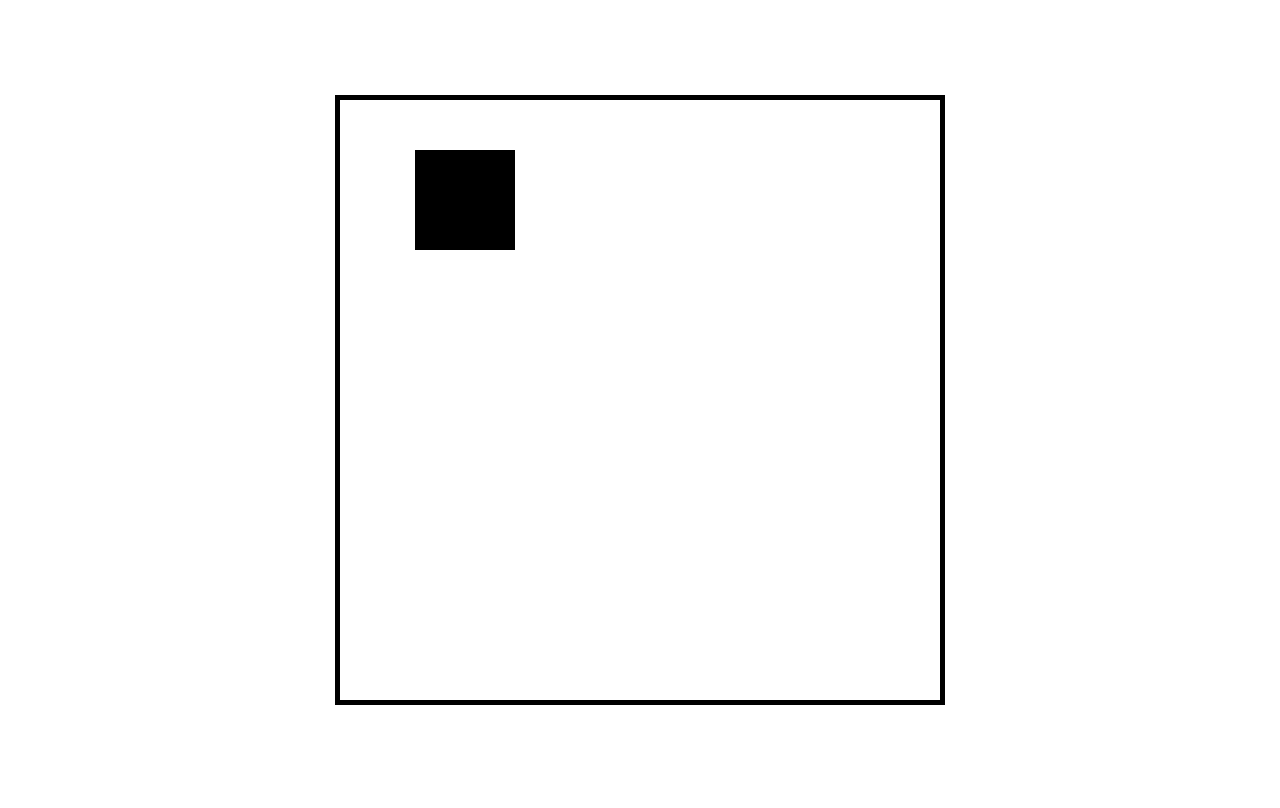
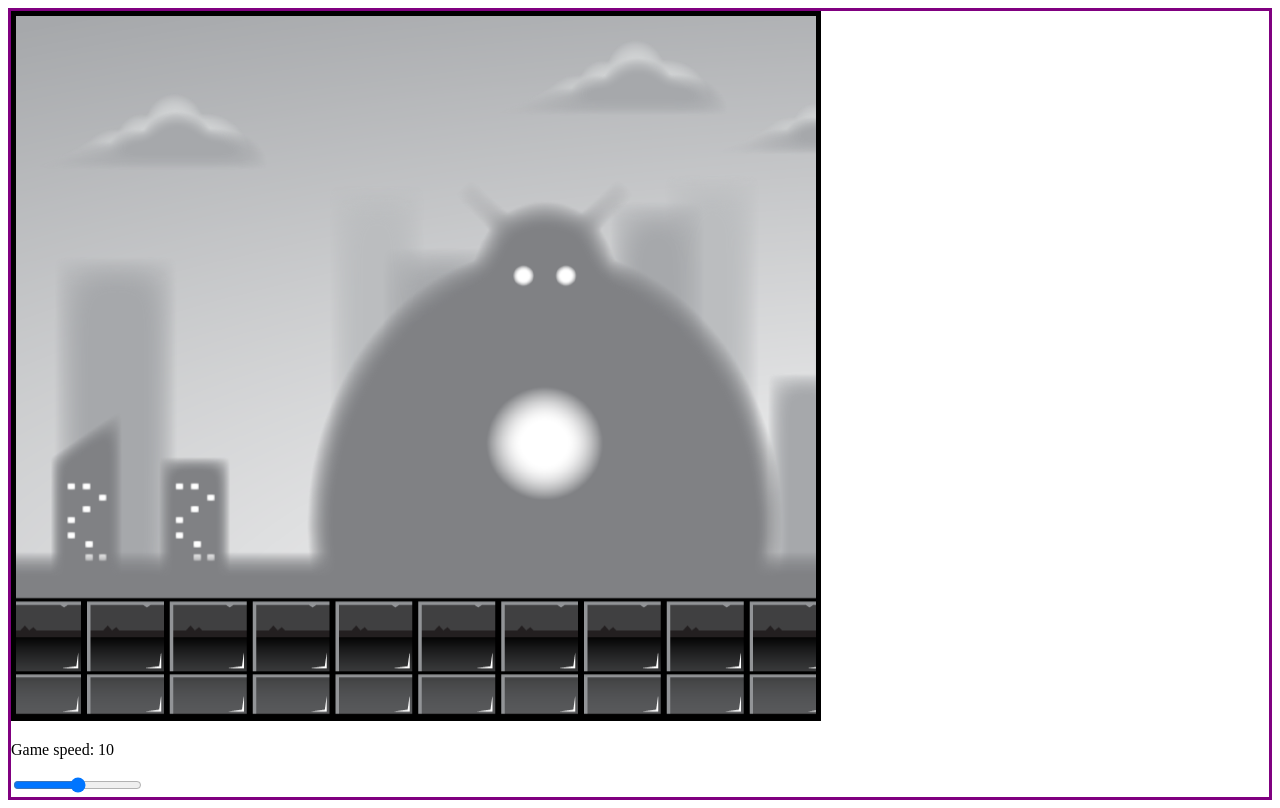
Before and after one commit to Github-Archives/fun-game, a website built with Vite: page index.html in a window 1280 px wide. Built offline with nearby package versions, Linux system fonts and the light colour scheme; animation ran at ten frames a second.

Commit message:
add moving background

```diff
--- a/index.html
+++ b/index.html
@@ -10,7 +10,18 @@
     <link rel="stylesheet" href="style.css" />
   </head>
   <body>
-    <canvas id="canvas1"></canvas>
-    <script src="main.js"></script>
+    <div id="container">
+      <canvas id="canvas1"></canvas>
+      <p>Game speed: <span id="showGameSpeed"></span></p>
+      <input
+        type="range"
+        min="0"
+        max="20"
+        value="5"
+        class="slider"
+        id="slider"
+      />
+      <script src="main.js"></script>
+    </div>
   </body>
 </html>
--- a/main.js
+++ b/main.js
@@ -1,24 +1,138 @@
 const canvas = document.getElementById('canvas1')
 const ctx = canvas.getContext('2d')
 
-// see inherent canvas functions
-console.log(ctx)
-// set canvas width/height
-const CANVAS_WIDTH = (canvas.width = 600)
-const CANVAS_HEIGHT = (canvas.height = 600)
+const CANVAS_WIDTH = (canvas.width = 800)
+const CANVAS_HEIGHT = (canvas.height = 700)
 
-// variable to update to show animation
-let x = 0
+// BACKGROUND
+let gameSpeed = 10
+
+const backgroundLayer1 = new Image()
+backgroundLayer1.src = 'Assets/images/backgroundLayers/layer-1.png'
+const backgroundLayer2 = new Image()
+backgroundLayer2.src = 'Assets/images/backgroundLayers/layer-2.png'
+const backgroundLayer3 = new Image()
+backgroundLayer3.src = 'Assets/images/backgroundLayers/layer-3.png'
+const backgroundLayer4 = new Image()
+backgroundLayer4.src = 'Assets/images/backgroundLayers/layer-4.png'
+const backgroundLayer5 = new Image()
+backgroundLayer5.src = 'Assets/images/backgroundLayers/layer-5.png'
+
+// makes sure page is loaded fully before running nested code
+window.addEventListener('load', function () {
+  const slider = document.getElementById('slider')
+  slider.value = gameSpeed
+  const showGameSpeed = document.getElementById('showGameSpeed')
+  showGameSpeed.innerHTML = gameSpeed
+  slider.addEventListener('change', function (eventObject) {
+    console.log(eventObject.target.value)
+    gameSpeed = eventObject.target.value
+    showGameSpeed.innerHTML = eventObject.target.value
+  })
+
+  class Layer {
+    constructor(image, speedModifier) {
+      this.x = 0
+      this.y = 0
+      this.width = 2400
+      this.height = 700
+      this.image = image
+      this.speedModifier = speedModifier
+      this.speed = gameSpeed * this.speedModifier
+    }
+    update() {
+      this.speed = gameSpeed * this.speedModifier
+      if (this.x <= -this.width) {
+        // make sure no gap between scrolling images
+        this.x = 0
+      }
+      this.x = this.x - this.speed
+    }
+    draw() {
+      ctx.drawImage(this.image, this.x, this.y, this.width, this.height)
+      ctx.drawImage(
+        this.image,
+        this.x + this.width,
+        this.y,
+        this.width,
+        this.height,
+      )
+    }
+  }
+
+  const layer1 = new Layer(backgroundLayer1, 0.2)
+  const layer2 = new Layer(backgroundLayer2, 0.4)
+  const layer3 = new Layer(backgroundLayer3, 0.6)
+  const layer4 = new Layer(backgroundLayer4, 0.8)
+  const layer5 = new Layer(backgroundLayer5, 1)
+
+  let gameObjects = [layer1, layer2, layer3, layer4, layer5]
+
+  function animate() {
+    ctx.clearRect(0, 0, CANVAS_WIDTH, CANVAS_HEIGHT)
+    gameObjects.forEach((object) => {
+      object.update()
+      object.draw()
+    })
+    requestAnimationFrame(animate)
+  }
+  animate()
+})
+
+const slider = document.getElementById('slider')
+slider.value = gameSpeed
+const showGameSpeed = document.getElementById('showGameSpeed')
+showGameSpeed.innerHTML = gameSpeed
+slider.addEventListener('change', function (eventObject) {
+  console.log(eventObject.target.value)
+  gameSpeed = eventObject.target.value
+  showGameSpeed.innerHTML = eventObject.target.value
+})
+
+// class Layer {
+//   constructor(image, speedModifier) {
+//     this.x = 0
+//     this.y = 0
+//     this.width = 2400
+//     this.height = 700
+//     this.image = image
+//     this.speedModifier = speedModifier
+//     this.speed = gameSpeed * this.speedModifier
+//   }
+//   update() {
+//     this.speed = gameSpeed * this.speedModifier
+//     if (this.x <= -this.width) {
+//       // make sure no gap between scrolling images
+//       this.x = 0
+//     }
+//     this.x = this.x - this.speed
+//   }
+//   draw() {
+//     ctx.drawImage(this.image, this.x, this.y, this.width, this.height)
+//     ctx.drawImage(
+//       this.image,
+//       this.x + this.width,
+//       this.y,
+//       this.width,
+//       this.height
+//     )
+//   }
+// }
+
+const layer1 = new Layer(backgroundLayer1, 0.2)
+const layer2 = new Layer(backgroundLayer2, 0.4)
+const layer3 = new Layer(backgroundLayer3, 0.6)
+const layer4 = new Layer(backgroundLayer4, 0.8)
+const layer5 = new Layer(backgroundLayer5, 1)
+
+let gameObjects = [layer1, layer2, layer3, layer4, layer5]
 
 function animate() {
-  // clear entire canvas before next render
   ctx.clearRect(0, 0, CANVAS_WIDTH, CANVAS_HEIGHT)
-  // draw a simple rectangle
-  ctx.fillRect(x, 50, 100, 100)
-  // increase value to show rectangle moving horizontally
-  x++
-  // animates by calling current function infinately
+  gameObjects.forEach((object) => {
+    object.update()
+    object.draw()
+  })
   requestAnimationFrame(animate)
 }
-// start the animation sequence
 animate()
--- a/style.css
+++ b/style.css
@@ -1,9 +1,19 @@
+#container {
+  /* position: absolute;
+  width: 800px;
+  transform: translate(-50%, -50%);
+  top: 50%;
+  left: 50%; */
+  border: 3px solid purple;
+  /* font-size: 25px; */
+}
+
 #canvas1 {
   border: 5px solid black;
-  position: absolute;
+  /* position: absolute;
   top: 50%;
-  left: 50%;
-  transform: translate(-50%, -50%);
-  width: 600px;
-  height: 600px;
+  left: 50%; */
+  /* transform: translate(-50%, -50%); */
+  /* width: 600px;
+  height: 600px; */
 }
```
Also changed, not shown: Assets/images/backgroundLayers/layer-1.png (added), Assets/images/backgroundLayers/layer-2.png (added), Assets/images/backgroundLayers/layer-3.png (added), Assets/images/backgroundLayers/layer-4.png (added), Assets/images/backgroundLayers/layer-5.png (added), 1 other file.
